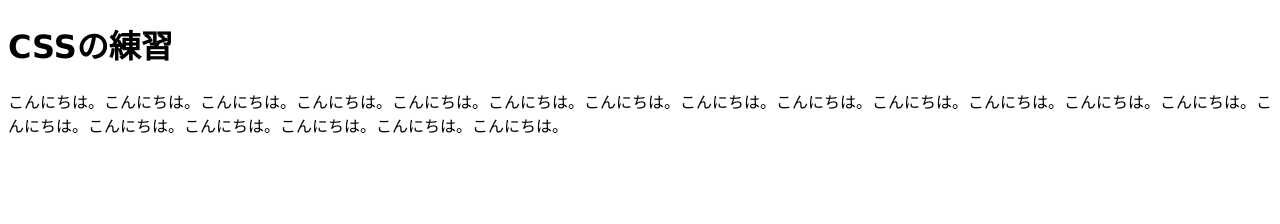
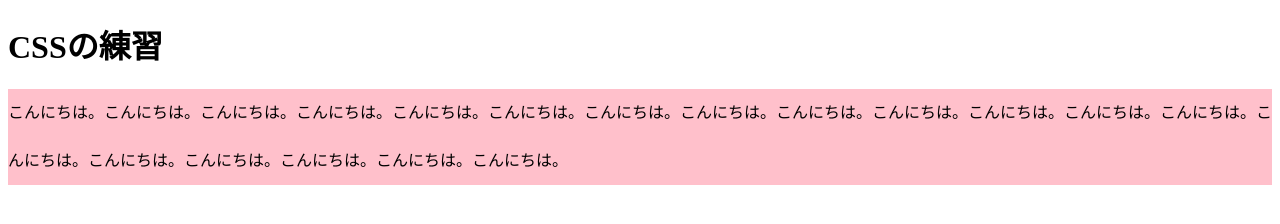
Before and after one commit to Y-YOSHIMU/HTML-CSS_mac, a plain HTML site: page MyCSS/index.html in a window 1280 px wide. Drawn offline with Linux system fonts and the light colour scheme.

Commit message:
[Fin]#10

```diff
--- a/MyCSS/style.css
+++ b/MyCSS/style.css
@@ -1,5 +1,7 @@
-@charset "utf-8";
-
-h1 {
-  font-family: Verdana, 'Arial Black', メイリオ, sans-serif;
+p {
+  font-size: 16px;
+  /*line-height: 48px;*/
+  /*line-height: 3;*/
+  line-height: 3em;
+  background-color: pink;
 }
```
